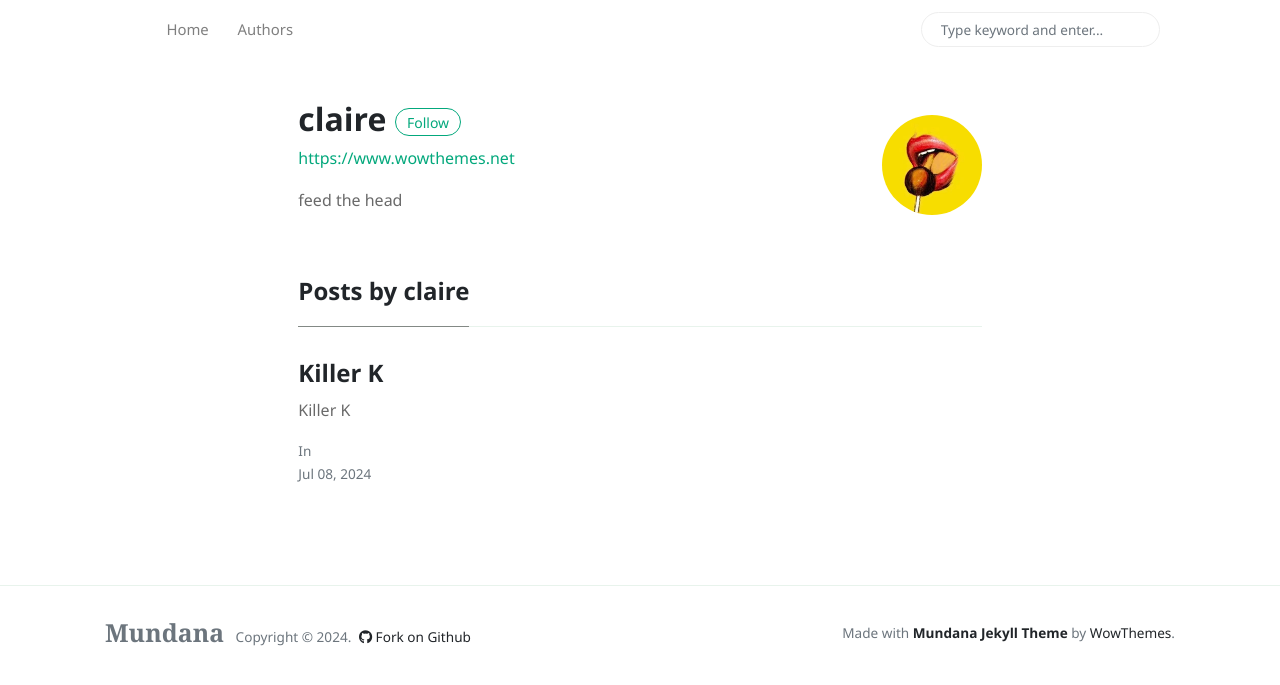
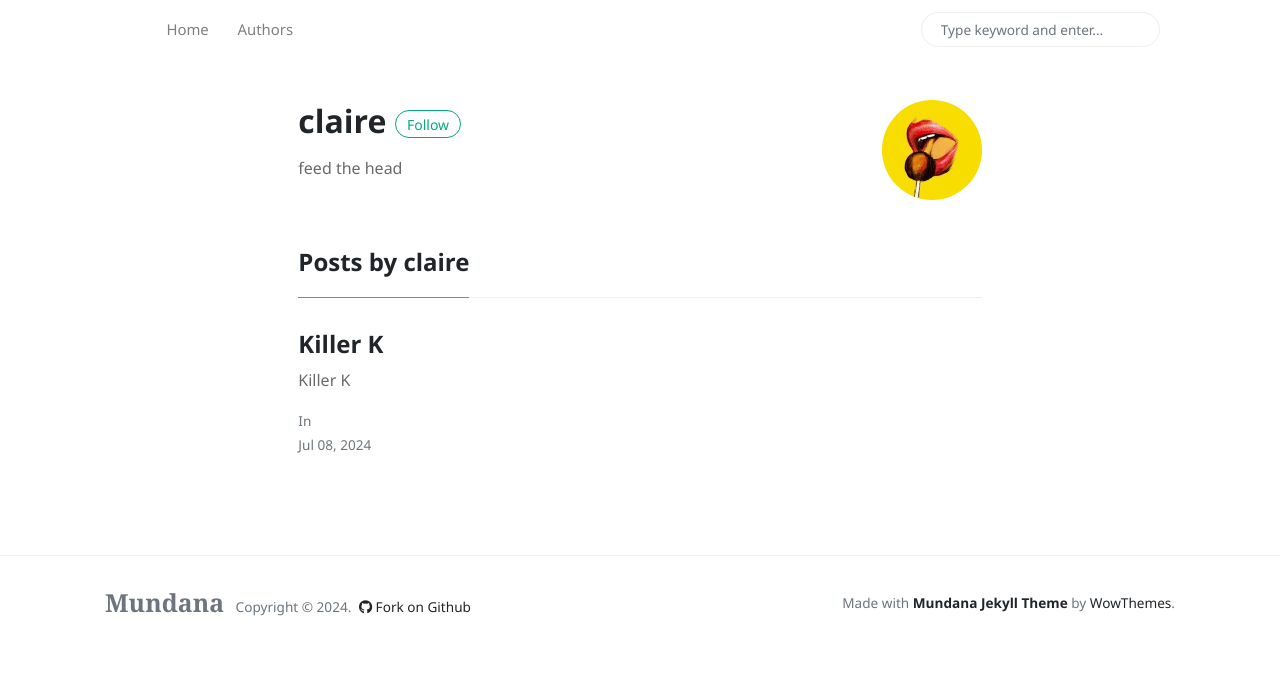
Before and after one commit to mediation-magazine/mediation-magazine.github.io, a Jekyll site: the page built from docs/_pages/author-claire.html, in a window 1280 px wide. Shown: the top 685 px of the page. Built offline with Jekyll 4.4.1, drawn with Linux system fonts in a browser that asks for light colours; nearby versions of some CDN libraries; some of the changed lines change nothing that is shown.

Commit message:
Update _config.yml

```diff
--- a/docs/_config.yml
+++ b/docs/_config.yml
@@ -42,7 +42,6 @@
 authors:
     bone:
       name:           Bone
-      site:           https://www.wowthemes.net
       avatar:         assets/images/avatar1.jpg
       bio:            "坚持国际主义理想"
       email:          wowthemesnet@gmail.com
@@ -50,9 +49,15 @@
 
     claire:
       name:           Claire
-      site:           https://www.wowthemes.net
       avatar:         assets/images/avatar2.jpg
       bio:            "feed the head"
+      email:          fakemail@gmail.com
+      twitter:        https://twitter.com/wowthemesnet
+
+    hex:
+      name:           Hex
+      avatar:         assets/images/avatar3.jpg
+      bio:            "Hi, I'm Hex"
       email:          fakemail@gmail.com
       twitter:        https://twitter.com/wowthemesnet
 
```
